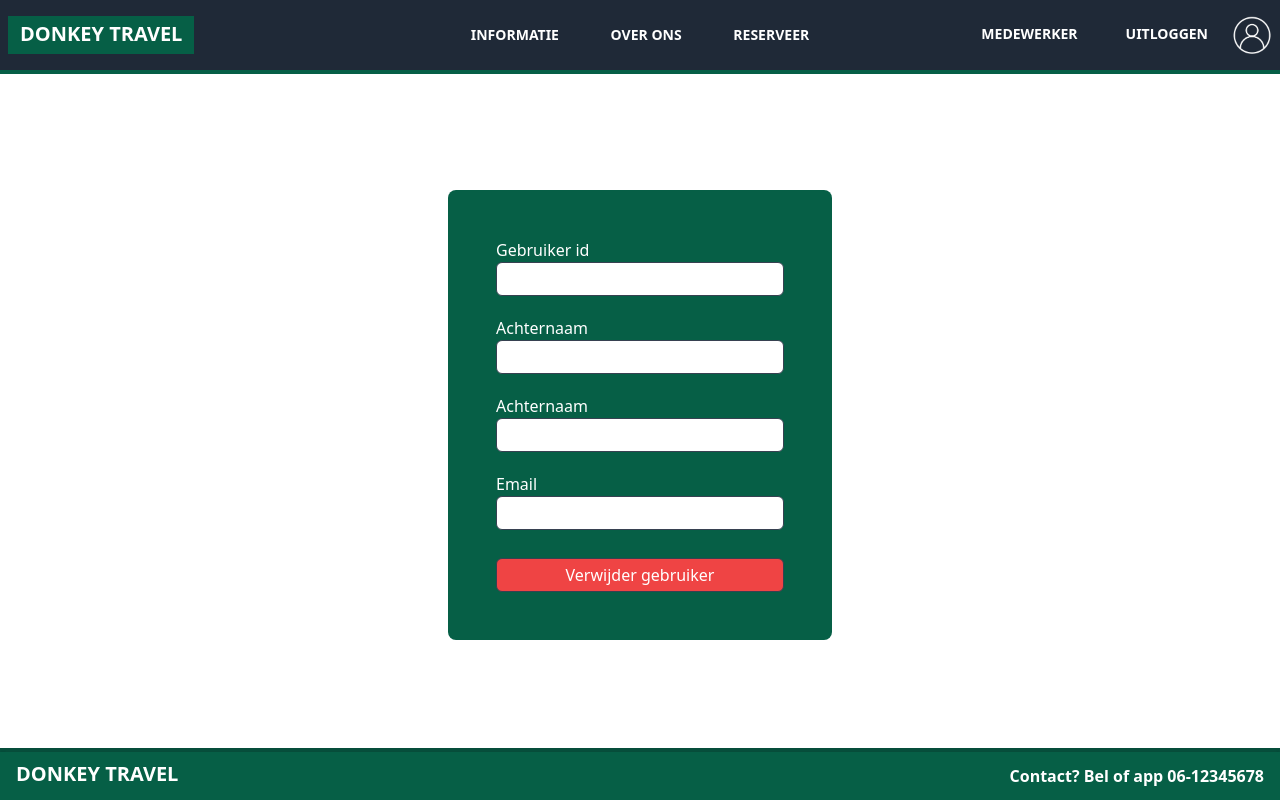
After one commit to daanilio/donkeytravel, a PHP site: page /Views/Gebruiker/deleteGebruikerBevestiging.php in a window 1280 px wide. The commit adds this page. Run offline with PHP 8.4, Linux system fonts and the light colour scheme; data that the repository does not hold is empty.

Commit message:
Add delete and edit gebruiker

```diff
--- a/Models/Gebruikers.php
+++ b/Models/Gebruikers.php
@@ -119,9 +119,13 @@ class Gebruikers
             echo "<td class='border border-black'>" . $gebruiker["voornaam"] . "</td>";
             echo "<td class='border border-black'>" . $gebruiker["achternaam"] . "</td>";
             echo "<td class='border border-black'>" . $gebruiker["email"] . "</td>";
-            echo "<td class='border border-black'>" . $gebruiker["functie"] . "</td>";
+            if ($gebruiker["functie"] === 1) {
+                echo "<td class='border border-black'>Medewerker</td>";
+            } elseif ($gebruiker["functie"] === 0) {
+                echo "<td class='border border-black'>Klant</td>";
+            }
             echo "<td class='border border-black'>
-                    <form action='#' method='post'>
+                    <form action='../Gebruiker/editGebruiker.php' method='post'>
                         <input type='hidden' name='id' value=" .$gebruiker["id"].">
                         <input type='hidden' name='voornaam' value=" .$gebruiker["voornaam"]. ">
                         <input type='hidden' name='achternaam' value=" .$gebruiker["achternaam"]. ">
--- /dev/null
+++ b/Views/Gebruiker/deleteGebruikerBevestiging.php
@@ -0,0 +1,70 @@
+<!doctype html>
+<html lang="en">
+<head>
+    <meta charset="UTF-8">
+    <meta name="viewport"
+          content="width=device-width, user-scalable=no, initial-scale=1.0, maximum-scale=1.0, minimum-scale=1.0">
+    <meta http-equiv="X-UA-Compatible" content="ie=edge">
+    <title>Verwijderen</title>
+    <link href="https://unpkg.com/tailwindcss@^1.0/dist/tailwind.min.css" rel="stylesheet">
+</head>
+<body class="flex min-h-screen justify-between flex-col">
+
+<?php
+include '../../Components/header.php';
+require_once '../../Database/database.php';
+
+require '../../Models/Reserveer.php';
+
+$id = $_POST["id"];
+$voornaam = $_POST["voornaam"];
+$achternaam = $_POST["achternaam"];
+$email = $_POST["email"];
+
+require_once '../../Models/Gebruikers.php';
+
+use Models\Gebruikers;
+
+$gebruiker = new Gebruikers();
+?>
+
+<main class="py-18 px-64">
+    <div class="flex justify-center align-center my-auto">
+        <form class="w-1/2 bg-green-800 rounded-lg px-12 py-12 mt-12 text-black flex flex-col mb-10"
+              action="deleteGebruikerController.php"
+              method="post">
+            <div class="mb-5">
+                <label class="text-white" for="id">Gebruiker id</label>
+                <input type="text" name="id" id="id"
+                       class="p-1 hover:bg-gray-200 border border-gray-700 rounded-md min-w-full" readonly
+                       value="<?php echo $id ?>">
+
+            </div>
+            <div class="mb-5">
+                <label class="text-white" for="voornaam">Achternaam</label>
+                <input type="text" name="voornaam" id="voornaam"
+                       class="p-1 hover:bg-gray-200 border border-gray-700 rounded-md min-w-full" readonly
+                       value="<?php echo $voornaam ?>">
+            </div>
+            <div class="mb-5">
+                <label class="text-white" for="achternaam">Achternaam</label>
+                <input type="text" name="achternaam" id="achternaam"
+                       class="p-1 hover:bg-gray-200 border border-gray-700 rounded-md min-w-full" readonly
+                       value="<?php echo $achternaam ?>">
+            </div>
+            <div class="mb-5">
+                <label class="text-white" for="email">Email</label>
+                <input type="text" name="email" id="email"
+                       class="p-1 hover:bg-gray-200 border border-gray-700 rounded-md min-w-full" readonly
+                       value="<?php echo $email ?>">
+            </div>
+            <input type="submit" value="Verwijder gebruiker"
+                   class="p-1 mt-2 bg-red-500 hover:bg-red-600 border border-gray-700 w-full rounded-md text-white">
+        </form>
+    </div>
+</main>
+
+<?php include '../../Components/footer.php'; ?>
+
+</body>
+</html>
--- a/Views/Login/loginController.php
+++ b/Views/Login/loginController.php
@@ -31,6 +31,7 @@ if (isset($_POST['email']) && isset($_POST['wachtwoord'])) {
                 $_SESSION['email'] = $row['email'];
                 $_SESSION['voornaam'] = $row['voornaam'];
                 $_SESSION['achternaam'] = $row['achternaam'];
+                $_SESSION['functie'] = $row['functie'];
                 $_SESSION['id'] = $row['id'];
                 header("Location: ../index.php");
                 exit();
```
Also changed, not shown: Views/Gebruiker/deleteGebruikerController.php (added, +28 -0 lines), Views/Gebruiker/editGebruiker.php (added, +65 -0 lines), Views/Login/login.php (+10 -0 lines), Views/Medewerker/panel.php (+10 -0 lines), Views/Reserveer/createReservering.php (+24 -10 lines).
